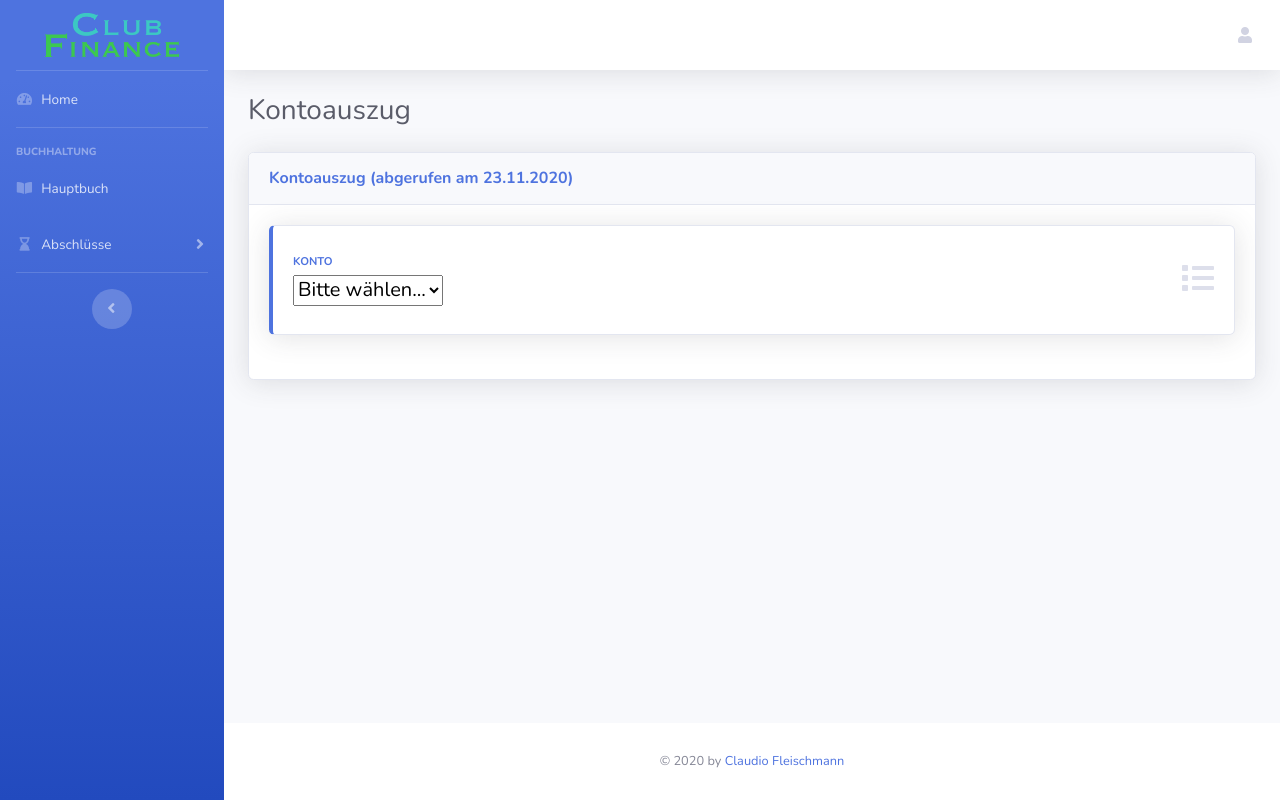
After one commit to ClubFinance/ClubFinance, a Symfony app: template templates/kontoauszug/index.html.twig in a window 1280 px wide. The commit adds this page. Run offline with Twig, Linux system fonts and the light colour scheme; the template is opened without the code that fills it, so the values that code supplies are empty; some libraries are stand-ins or nearby versions.

Commit message:
Kontoauszug

```diff
--- a/src/Controller/HauptbuchController.php
+++ b/src/Controller/HauptbuchController.php
@@ -200,7 +200,6 @@ class HauptbuchController extends AbstractController
         $konti = $this->getDoctrine()->getRepository(Kontenplan::class)->createQueryBuilder('p')->where('p.id4 LIKE :word')->orWhere('p.name LIKE :word')->setParameter('word', '%'.$term.'%')->getQuery()->getResult();
 
         return $this->render('hauptbuch/json.html.twig', [
-            'plugins' => $plugins->get(),
             'konti' => $konti,
         ]);
     }
--- a/templates/base.html.twig
+++ b/templates/base.html.twig
@@ -47,13 +47,14 @@
               </a>
             </li>
 
-            <li class="nav-item {% if 'BilanzController' in app.request.attributes.get("_controller") or 'ErfolgsrechnungController' in app.request.attributes.get("_controller") %}active{% endif %}">
+            <li class="nav-item {% if 'KontoauszugController' in app.request.attributes.get("_controller") or 'BilanzController' in app.request.attributes.get("_controller") or 'ErfolgsrechnungController' in app.request.attributes.get("_controller") %}active{% endif %}">
               <a class="nav-link collapsed" href="#" data-toggle="collapse" data-target="#collapseBuchhaltung" aria-expanded="true" aria-controls="collapseBuchhaltung">
                 <i class="fas fa-fw fa-hourglass-end"></i>
                 <span>Abschlüsse</span>
               </a>
               <div id="collapseBuchhaltung" class="collapse" aria-labelledby="headingPages" data-parent="#accordionSidebar">
                 <div class="bg-white py-2 collapse-inner rounded">
+                  <a class="collapse-item  {% if 'KontoauszugController' in app.request.attributes.get("_controller") %}active{% endif %}" href="{{ path('kontoauszug') }}">Kontoauszug</a>
                   <a class="collapse-item  {% if 'BilanzController' in app.request.attributes.get("_controller") %}active{% endif %}" href="{{ path('bilanz') }}">Bilanz</a>
                   <a class="collapse-item  {% if 'ErfolgsrechnungController' in app.request.attributes.get("_controller") %}active{% endif %}" href="{{ path('erfolgsrechnung') }}">Erfolgsrechnung</a>
                 </div>
--- /dev/null
+++ b/templates/kontoauszug/index.html.twig
@@ -0,0 +1,93 @@
+{% extends 'base.html.twig' %}
+
+{% block pagetitle %}Kontoauszug{% endblock %}
+
+{% block body %}
+<div class="card shadow mb-4">
+    <div class="card-header py-3">
+        <h6 class="m-0 font-weight-bold text-primary">Kontoauszug (abgerufen am {{ "now"|date("d.m.Y") }})</h6>
+    </div>
+    <div class="card-body">
+        <div class="row">
+            <div class="col-xl-12 col-md-6 mb-4">
+                <div class="card border-left-primary shadow h-100 py-2">
+                    <div class="card-body">
+                        <div class="row no-gutters align-items-center">
+                            <div class="col mr-2">
+                                <div class="text-xs font-weight-bold text-primary text-uppercase mb-1">
+                                    Konto
+                                </div>
+                                <div class="h5 mb-0 font-weight-bold text-gray-800">
+                                    {% if konto %}
+                                        {{konto.id4}} - {{konto.name}}
+                                        <a href="{{ path('kontoauszug') }}" class="btn btn-primary btn-circle btn-sm ml-2" data-toggle="tooltip" data-placement="top" title="Bearbeiten"><i class="fas fa-edit"></i></a>
+                                    {% else %}
+                                        <select id="konto">
+                                            <option selected disabled value="0">Bitte wählen...</option>
+                                            <option disabled>----------</option>
+                                            {% for konto in konti %}
+                                                <option value="{{ konto.id4 }}">{{ konto.id4 }} - {{ konto.name }}</option>
+                                            {% endfor %}
+                                        </select>
+                                    {% endif %}
+                                </div>
+                            </div>
+                            <div class="col-auto">
+                                <i class="fas fa-list fa-2x text-gray-300"></i>
+                            </div>
+                        </div>
+                    </div>
+                </div>
+            </div>
+        </div>
+        {% if konto %}
+            <table class="table table-striped" id="kontoauszug">
+                <thead>
+                    <tr>
+                        <th scope="col">#</th>
+                        <th scope="col">Datum</th>
+                        <th scope="col">Beschreibung</th>
+                        <th scope="col">SOLL</th>
+                        <th scope="col">HABEN</th>
+                        <th scope="col">Betrag</th>
+                        <th scope="col">Beleg</th>
+                    </tr>
+                </thead>
+                <tbody>
+                    {% for buchung in buchungen %}
+                        <tr>
+                            <td>{{ buchung.id }}</td>
+                            <td data-order="{{ buchung.datum|date('Ymd') }}">{{ buchung.datum|date('d.m.Y') }}</td>
+                            <td>{{ buchung.beschreibung }}</td>
+                            <td>{{ buchung.soll }}</td>
+                            <td>{{ buchung.haben }}</td>
+                            <td data-order="{{ buchung.betrag }}">CHF {{ ((buchung.betrag)/100)|number_format(2)|replace({ ',': '.'}) }}</td>
+                            <td>{{ buchung.beleg }}</td>
+                        </tr>
+                    {% endfor %}
+                </tbody>
+            </table>
+        {% endif %}
+    </div>
+</div>
+{% endblock %}
+
+{% block javascripts %}
+<script src="{{ asset('js/datatables.js') }}"></script>
+<link rel="stylesheet" href="{{ asset('css/datatables.css') }}">
+
+<script>
+    $("#konto").on('change', function() {
+        window.location.href = '{{ path('kontoauszug') }}/show/'+$(this).val();
+    });
+
+    $(document).ready( function () {
+        $('#kontoauszug').DataTable( {
+            "language": {
+                "url": "{{ asset('js/datatables_german.json') }}"
+            },
+            "order": [[1, "desc"]]
+        } );
+    } );
+</script>
+{% endblock %}
```
Also changed, not shown: src/Controller/KontoauszugController.php (added, +62 -0 lines).
